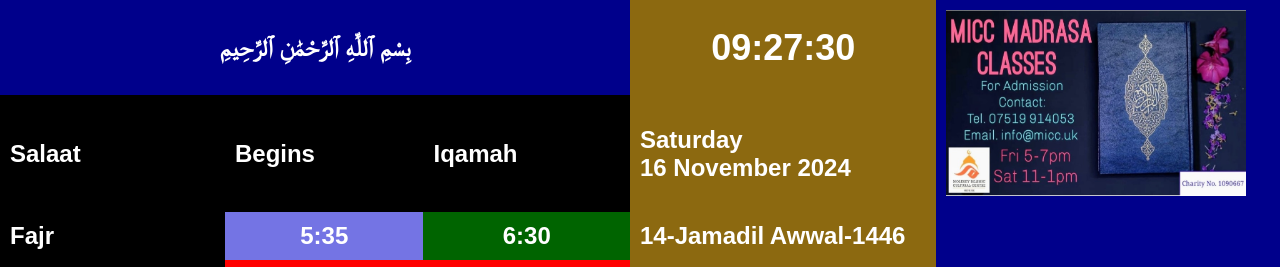
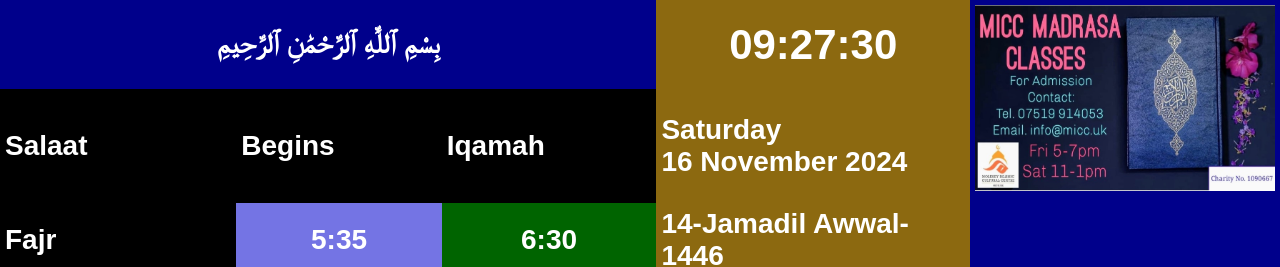
Before and after one commit to aismaelconst/aismaelconst.github.io, a plain HTML site: page index.html in a window 1280 px wide. Shown: the top 267 px of the page. Drawn offline with Linux system fonts and the light colour scheme.

Commit message:
more images , alter styles

```diff
--- a/styles.css
+++ b/styles.css
@@ -32,7 +32,7 @@ table {
     font-weight: bold;
     font-family: 'Arial', sans-serif;
 
-    font-size: 1.5em;
+    font-size: 1.75em;
     width: 100%;
 }
 
@@ -45,7 +45,7 @@ table {
 }
 
 td {
-    padding: 10px;
+    padding: 5px;
 }
 
 .sunrise-time, .beginning-time, .iqamah-time, .jumma-salaat-info, .bismillah {
```
Also changed, not shown: whatsapp.jpg (added), zero-tolerance.jpg (added).
